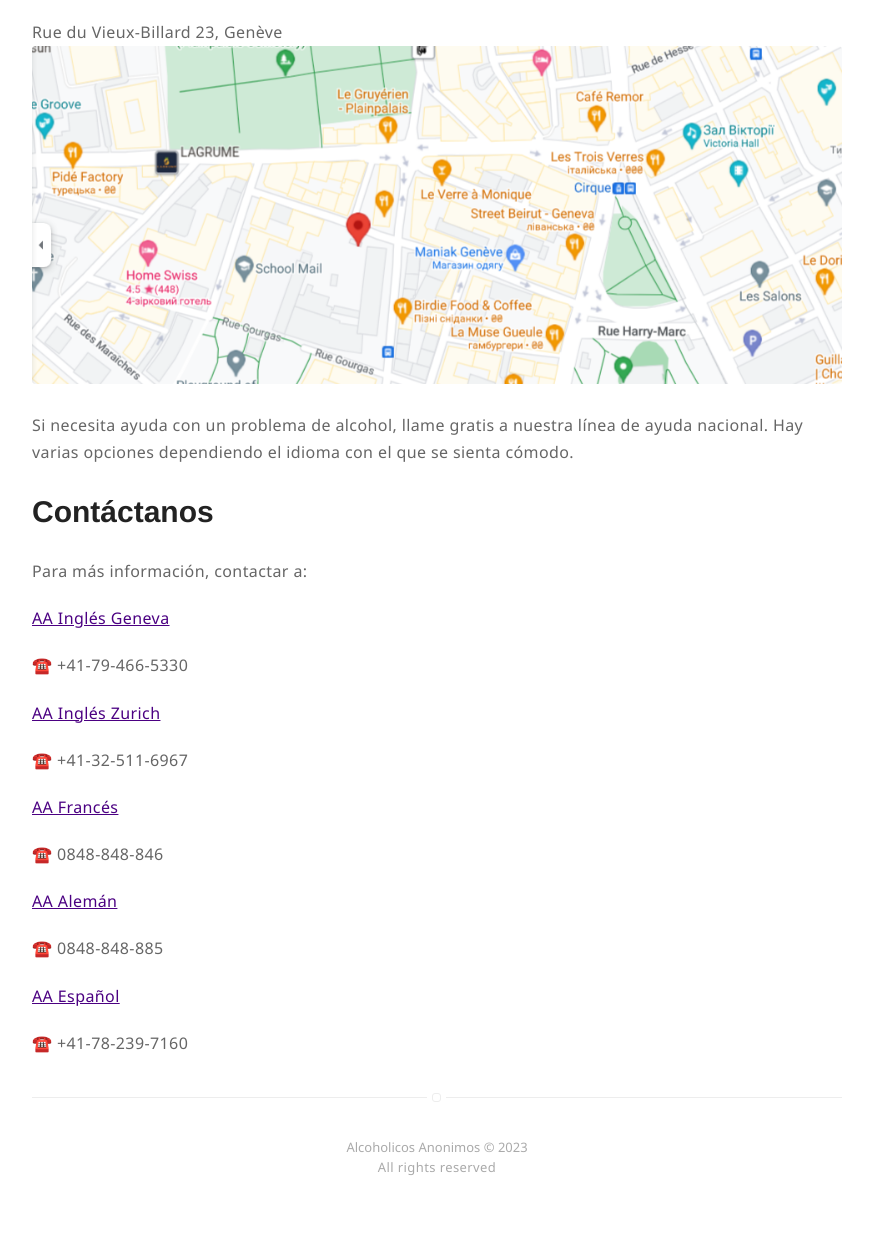
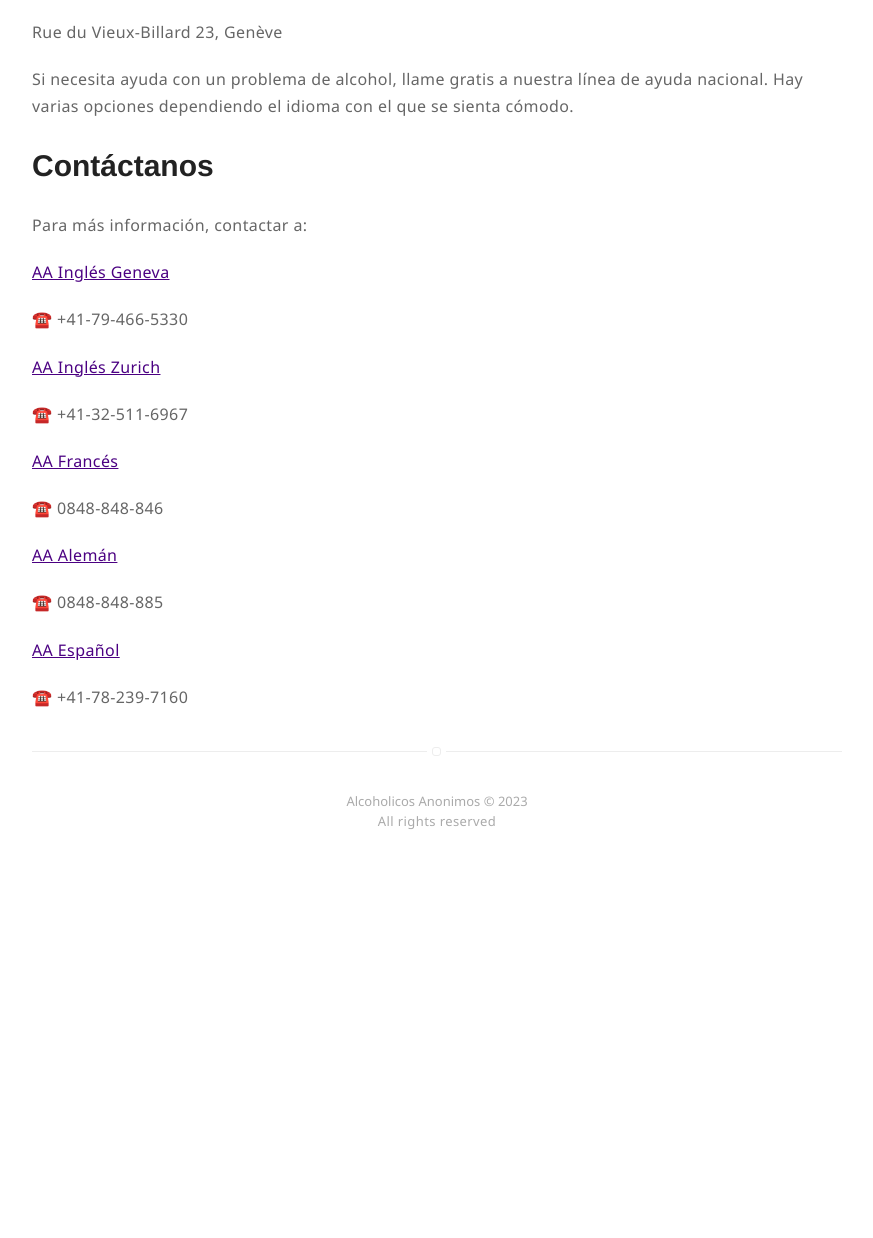
Before and after one commit to aa-es-ch/alcoholicos-anonimos.ch, a Jekyll site: the page built from index.md, in a window 1280 px wide. Shown: the part 1462-2700 px from the top of the page, without its empty margins (203-1076 px from the left). Built offline with Jekyll 4.4.1, drawn with Linux system fonts in a browser that asks for light colours; nearby versions of some CDN libraries; after the commit the page ends 2354 px from its top, so only the background shows below that.

```diff
--- a/index.md
+++ b/index.md
@@ -21,7 +21,7 @@
 
 <iframe src="https://www.google.com/maps/embed?pb=!1m18!1m12!1m3!1d2761.494057440981!2d6.1371918999999995!3d46.200625900000006!2m3!1f0!2f0!3f0!3m2!1i1024!2i768!4f13.1!3m3!1m2!1s0x478c64d456a621d5%3A0x2a019a284086221c!2sRue%20du%20Vieux-Billard%2023%2C%201205%20Gen%C3%A8ve!5e0!3m2!1ses!2sch!4v1696961313034!5m2!1ses!2sch" width="800" height="600" style="border:0;" allowfullscreen="" loading="lazy" referrerpolicy="no-referrer-when-downgrade"></iframe>
 
-Rue du Vieux-Billard 23, Genève [<img src="assets/images/map.png" alt="Google map" loading="lazy" style="width: 100vw; height: auto">](https://maps.app.goo.gl/VauCjny674n1XKrE8){: target='_blanc'}
+Rue du Vieux-Billard 23, Genève
 
 Si necesita ayuda con un problema de alcohol, llame gratis a nuestra línea de ayuda nacional. Hay varias opciones dependiendo el idioma con el que se sienta cómodo.
 
```
